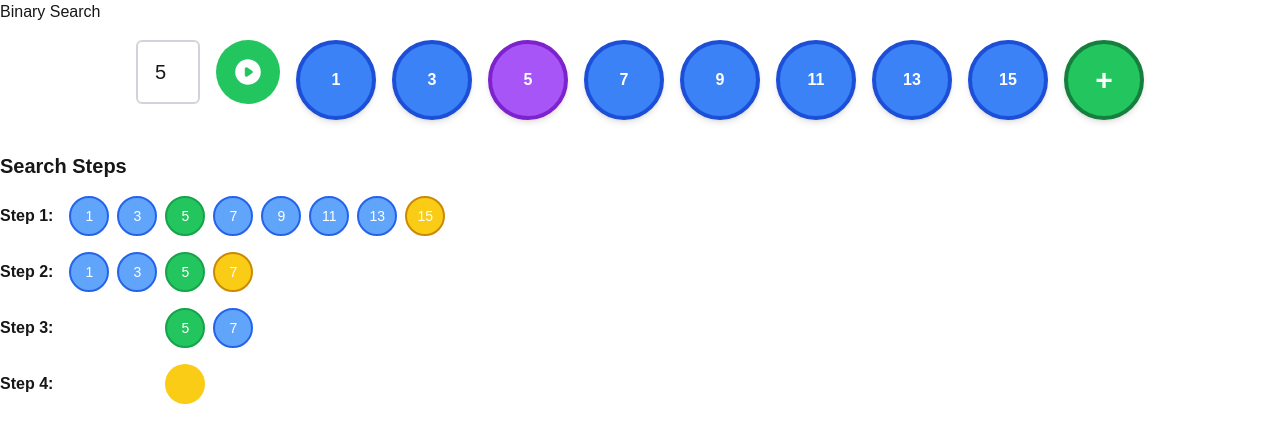
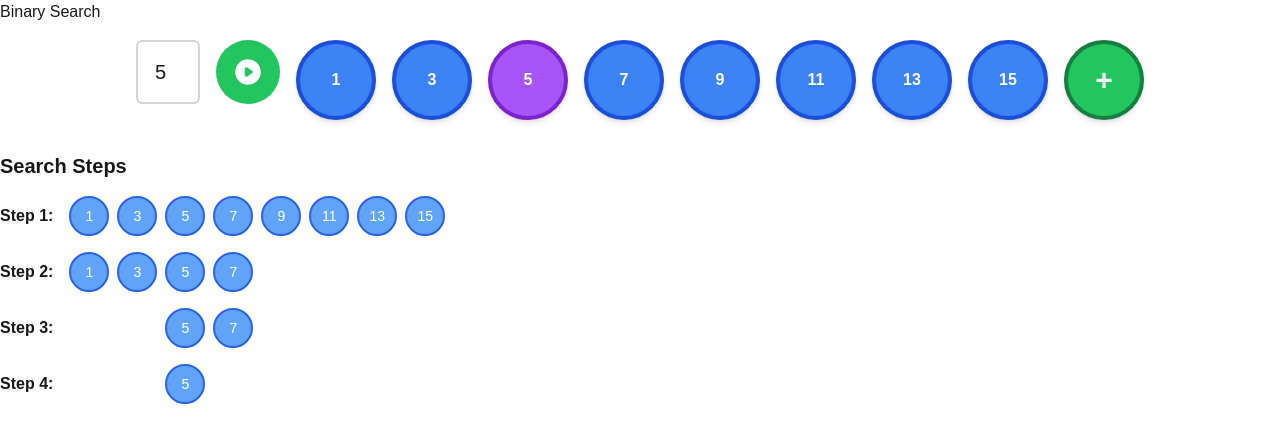
Before and after one commit to jwaldor/algorithm-visualization, a Next.js app in the folder visualization/algovis/: page /binarySearch in a window 1280 px wide. Shown: the top 442 px of the page. Built offline with nearby package versions, Linux system fonts and the light colour scheme.

Commit message:
remove colors

```diff
--- a/visualization/algovis/src/app/binarySearch/page.tsx
+++ b/visualization/algovis/src/app/binarySearch/page.tsx
@@ -73,7 +73,7 @@ async function binarySearch(array:Array<number>, term: number, leading = 0,layer
 
     return binarySearch(array.slice(0, m + 1), term, leading,layer+1,callback,complete);
     } else {
-        complete({compare:m+leading,layer:layer,leading:leading,array:[array[m+leading]]});
+        complete({compare:m+leading,layer:layer,leading:leading,array:[array[m]]});
       return m + leading;
     }
   }
@@ -234,8 +234,6 @@ export default function Page() {
                                 <div
                                     key={index}
                                     className={`w-10 h-10 rounded-full ${
-                                        index === step.compare ? 'bg-yellow-400 border-yellow-600' :
-                                        number === searchTerm ? 'bg-green-500 border-green-600' :
                                         'bg-blue-400  border-blue-600'
                                     } border-2 flex items-center justify-center text-white text-sm mr-2`}
                                 >
```
